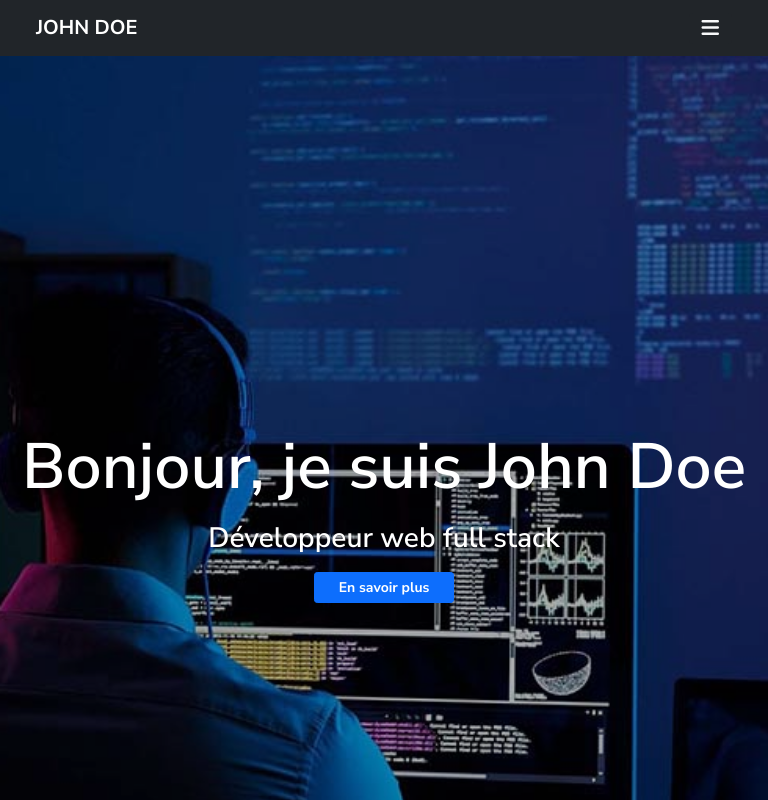
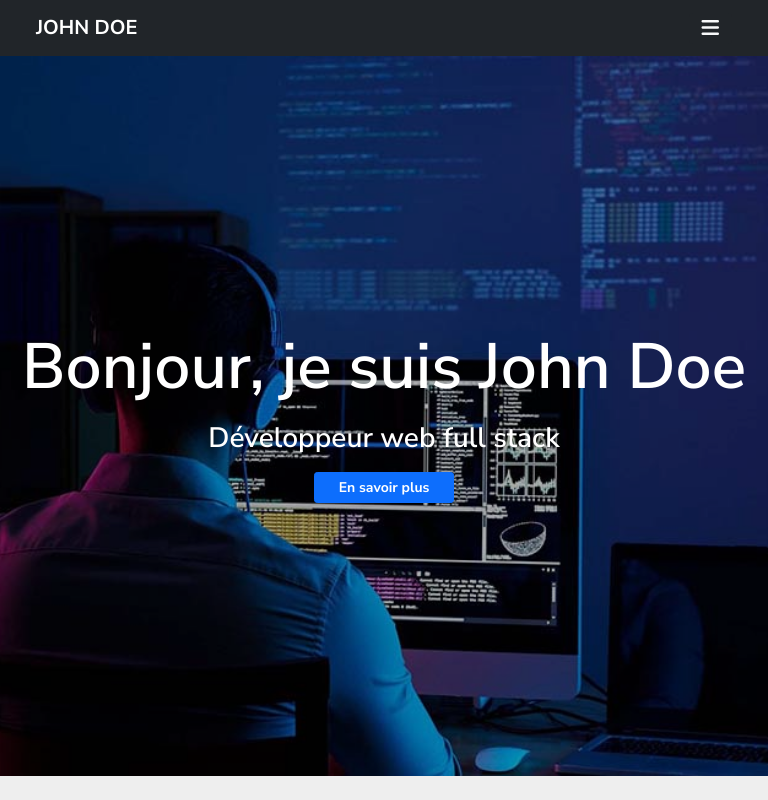
Before and after one commit to masterxamss/cv-react-repo, a React (Vite) app: page / in a window 768 px wide. Shown: the top 800 px of the page. Built offline with nearby package versions, Linux system fonts and the light colour scheme.

Commit message:
update media querys

```diff
--- a/src/scss/pages/_home.scss
+++ b/src/scss/pages/_home.scss
@@ -92,6 +92,7 @@
     }
 }
 
+/* HOME TABLET VERSION */
 @media screen and (min-width: 481px) and (max-width: 1024px){
     .hero-banner{
         background: rgb(0, 0, 0, 0.3);
@@ -99,7 +100,7 @@
         background-size: cover;
         background-position: 50% 75%;
         width: 100%;
-        height: 115vh;
+        height: 90vh;
 
         .content{
             display: flex;
--- a/src/styles/css/index.css
+++ b/src/styles/css/index.css
@@ -99,6 +99,7 @@ ul {
     padding: 0.5rem 0;
   }
 }
+/* HOME TABLET VERSION */
 @media screen and (min-width: 481px) and (max-width: 1024px) {
   .hero-banner {
     background: rgba(0, 0, 0, 0.3);
@@ -106,7 +107,7 @@ ul {
     background-size: cover;
     background-position: 50% 75%;
     width: 100%;
-    height: 115vh;
+    height: 90vh;
   }
   .hero-banner .content {
     display: flex;
```
